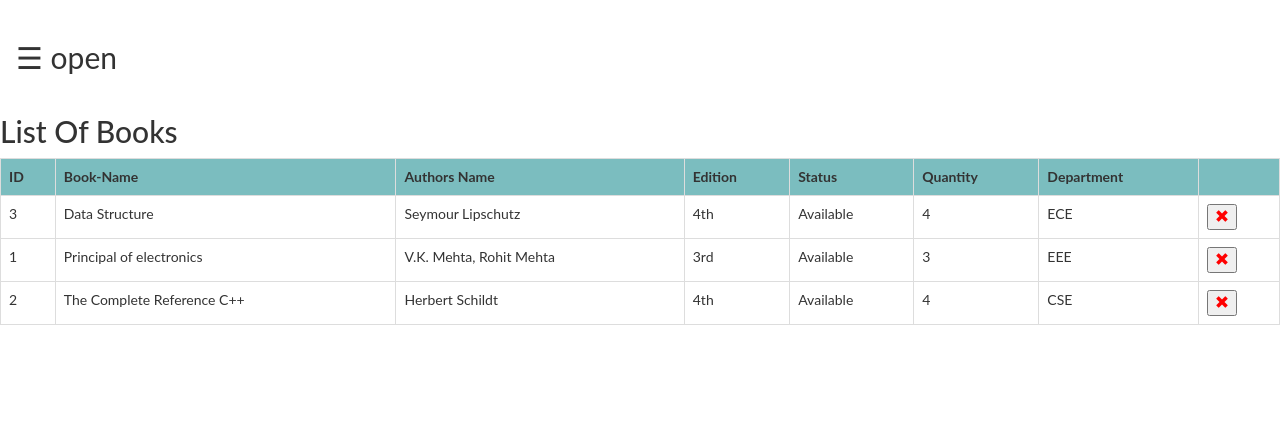
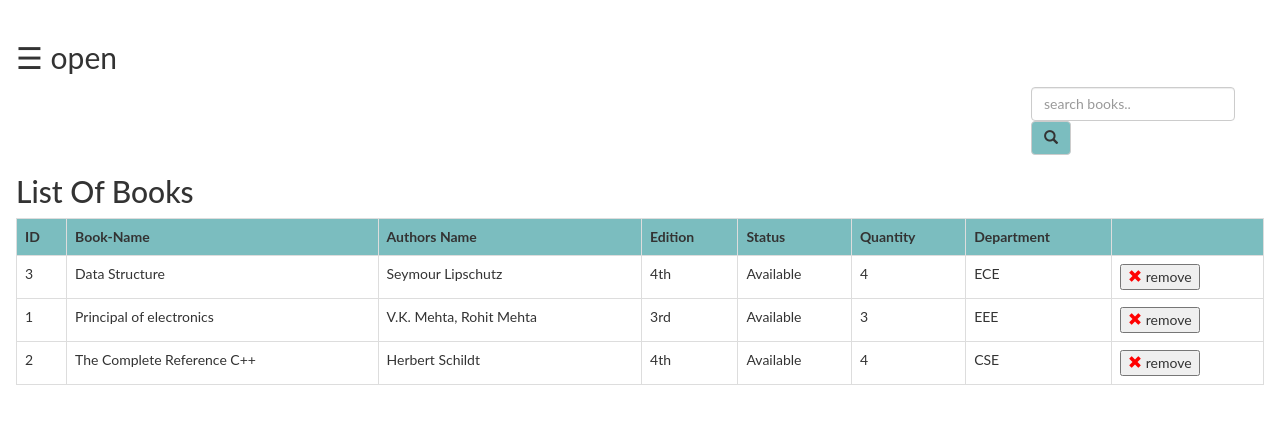
Before and after one commit to Beastomago/library-management-system, a PHP site: page /Admin/books.php in a window 1280 px wide. Shown: the part 60-487 px from the top of the page. Run offline with PHP 8.4, Linux system fonts and the light colour scheme; data comes from the database, SQL or seed files in the repository.

Commit message:
DeleteButton_Added

```diff
--- a/Admin/books.php
+++ b/Admin/books.php
@@ -128,7 +128,6 @@ function closeNav() {
 }
 </script>
 	<!--___________________search bar________________________-->
-	<!--
 	<div class="srch">
 		<form class="navbar-form" method="post" name="form1">
 
@@ -137,7 +136,8 @@ function closeNav() {
 					<span class="glyphicon glyphicon-search"></span>
 				</button>
  	</form>
-		<form class="navbar-form" method="post" name="form1">
+		<!--
+	<form class="navbar-form" method="post" name="form1">
 
 				<input class="form-control" type="text" name="bid" placeholder="Enter Book ID" required="">
 				<button style="background-color: #6db6b9e6;" type="submit" name="submit1" class="btn btn-default">Delete
@@ -214,17 +214,24 @@ function closeNav() {
 				echo "<td>"; echo $row['status']; echo "</td>";
 				echo "<td>"; echo $row['quantity']; echo "</td>";
 				echo "<td>"; echo $row['department']; echo "</td>";
-				echo "<td>"; echo "<div><button type='submit' name='submit1'><i style=\"color: red;\" class=\"glyphicon glyphicon-remove\"></div>"; echo "</td>";
-
+				echo "<td>"; echo "<form method='post'><button type='submit' name='submit1'><i style=\"color: red;\" class=\"glyphicon glyphicon-remove\"></i> remove</button></form>"; echo "</td>";
+$_SESSION['bremove']=$row['bid'];
 				echo "</tr>";
 			}
 		echo "</table>";
 		}
+/* 		if(isset($_POST['submit5']))
+		{
+			echo "kam lagxa ki nae";
+		} */
 		if(isset($_POST['submit1']))
 		{
+
+
+
 			if(isset($_SESSION['login_user1']))
 			{
-				mysqli_query($db,"DELETE from books where bid = '$_POST[bid]'; ");
+				mysqli_query($db,"DELETE from books where book.bid = '$_SESSION[bremove]'; ");
 				?>
 					<script type="text/javascript">
 						alert("Delete Successful.");
```
